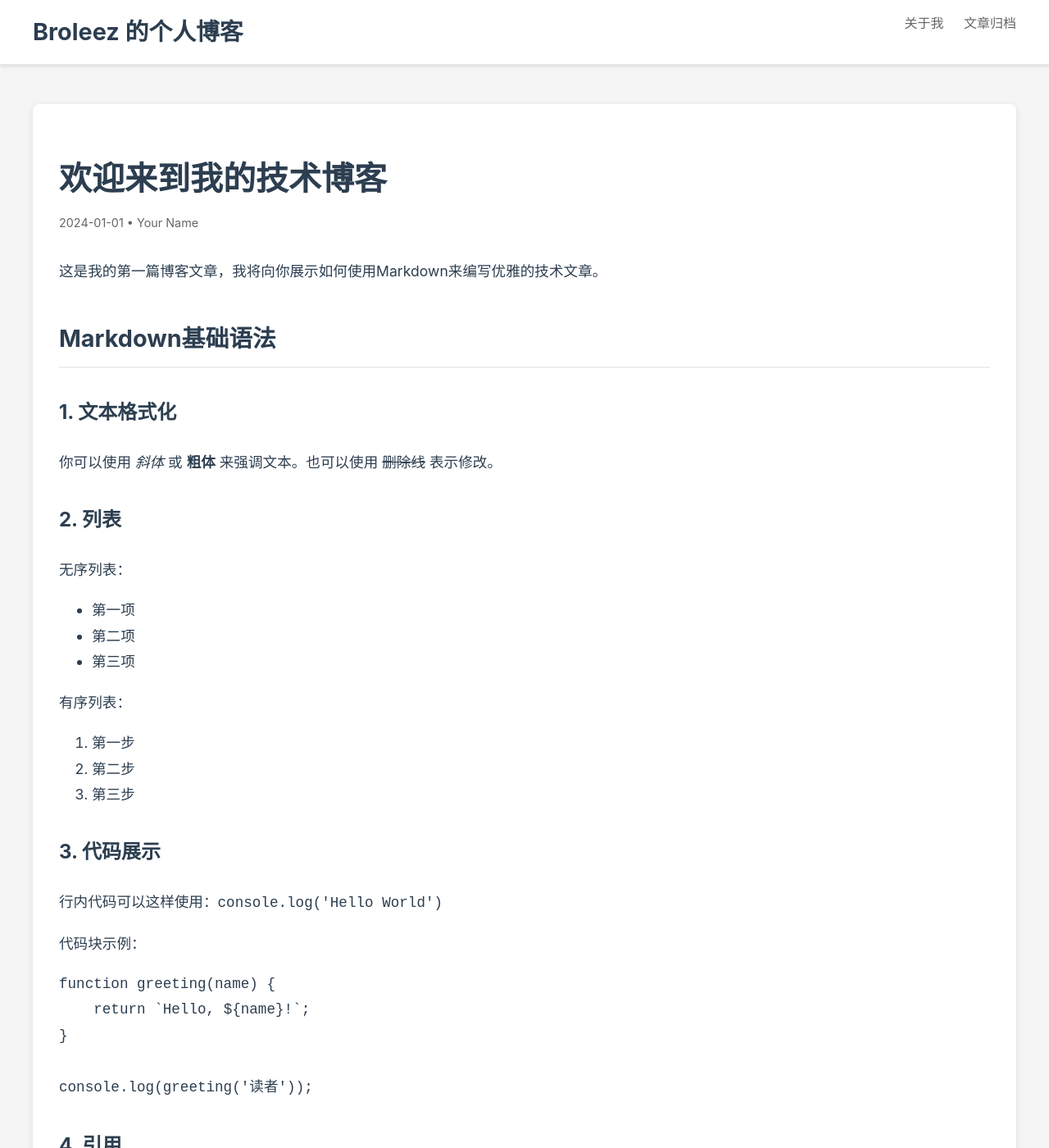
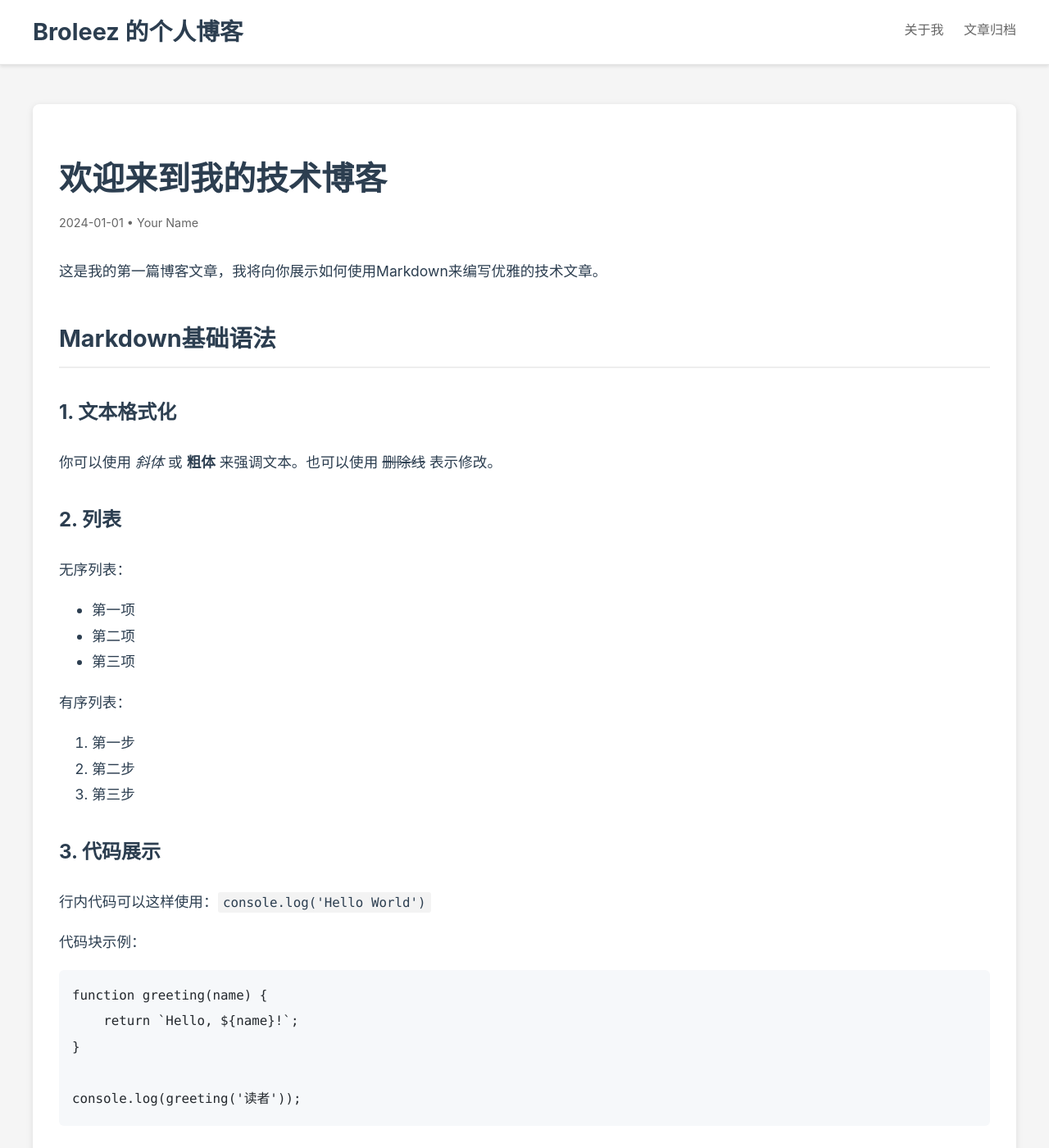
Before and after one commit to broleez/broleez.github.io, a Jekyll site: the page built from _posts/2024-01-01-welcome-to-jekyll.md, in a window 1280 px wide and 1400 px high. Shown: the whole window at 82% size. Built offline with Jekyll 4.4.1, drawn with Linux system fonts in a browser that asks for light colours.

Commit message:
修改样式

```diff
--- a/assets/css/main.css
+++ b/assets/css/main.css
@@ -48,6 +48,8 @@
     font-weight: 500;
     transition: color 0.3s ease;
     position: relative;
+    padding: 0.5rem 0;
+    display: inline-block;
 }
 
 .site-nav .page-link:after {
@@ -74,6 +76,56 @@
     padding: 3rem 0;
 }
 
+/* 表格样式 */
+table {
+    width: 100%;
+    margin: 1rem 0;
+    border-collapse: collapse;
+    background-color: #fff;
+    box-shadow: 0 1px 3px rgba(0,0,0,0.1);
+}
+
+th, td {
+    padding: 0.75rem;
+    border: 1px solid #e1e4e8;
+    text-align: left;
+}
+
+th {
+    background-color: #f6f8fa;
+    font-weight: 600;
+}
+
+tr:hover {
+    background-color: #f8f9fa;
+}
+
+/* 代码块样式 */
+pre {
+    background-color: #f6f8fa;
+    border-radius: 6px;
+    padding: 1rem;
+    margin: 1rem 0;
+    overflow-x: auto;
+}
+
+code {
+    font-family: SFMono-Regular, Consolas, 'Liberation Mono', Menlo, monospace;
+    font-size: 0.9em;
+    padding: 0.2em 0.4em;
+    background-color: rgba(27,31,35,0.05);
+    border-radius: 3px;
+}
+
+pre code {
+    padding: 0;
+    background-color: transparent;
+    border-radius: 0;
+    font-size: 0.9em;
+    line-height: 1.5;
+    color: #24292e;
+}
+
 .post-list {
     list-style: none;
     padding: 0;
@@ -86,6 +138,22 @@
     border-radius: 8px;
     box-shadow: 0 2px 8px rgba(0,0,0,0.1);
     transition: transform 0.3s ease, box-shadow 0.3s ease;
+    position: relative;
+}
+
+.post-list li a.post-link {
+    position: static;
+}
+
+.post-list li::after {
+    content: '';
+    position: absolute;
+    top: 0;
+    left: 0;
+    right: 0;
+    bottom: 0;
+    border-radius: 8px;
+    cursor: pointer;
 }
 
 .post-list li:hover {
```
